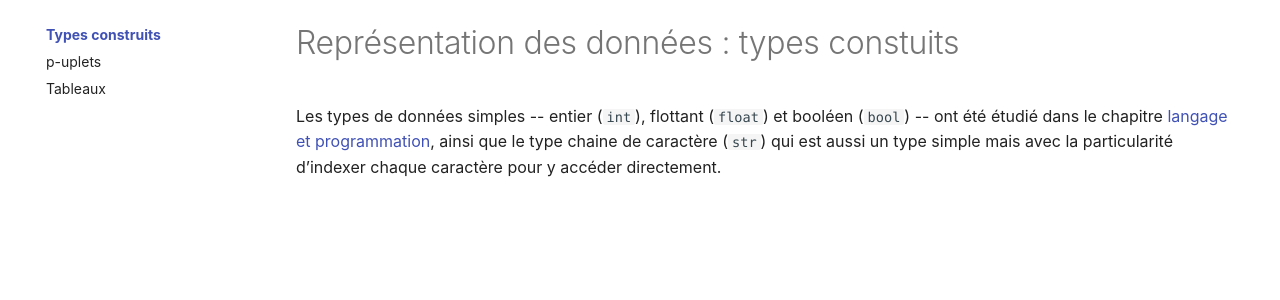
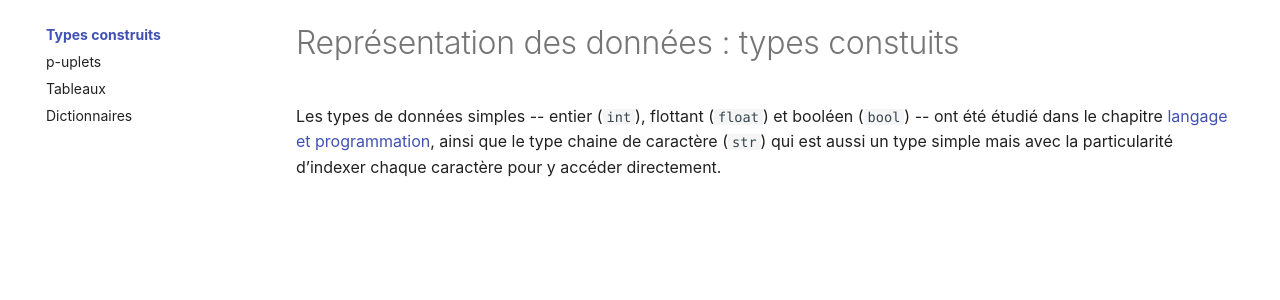
Before and after one commit to fab-perez/NSI-1, an MkDocs documentation site: the page built from docs/types-construits/index.md, in a window 1280 px wide. Shown: the part 124-424 px from the top of the page. Built offline with MkDocs 1.6.1 and Material for MkDocs 9.7.7, drawn with Linux system fonts in a browser that asks for light colours; comment, search, counter and statistics services are not loaded.

Commit message:
Add files via upload

```diff
--- a/mkdocs.yml
+++ b/mkdocs.yml
@@ -134,3 +134,4 @@ nav:
     - types-construits/index.md
     - p-uplets: types-construits/1-p-uplets.md
     - Tableaux: types-construits/2-tableaux.md
+    - Dictionnaires: types-construits/3-dictionnaires.md
```
